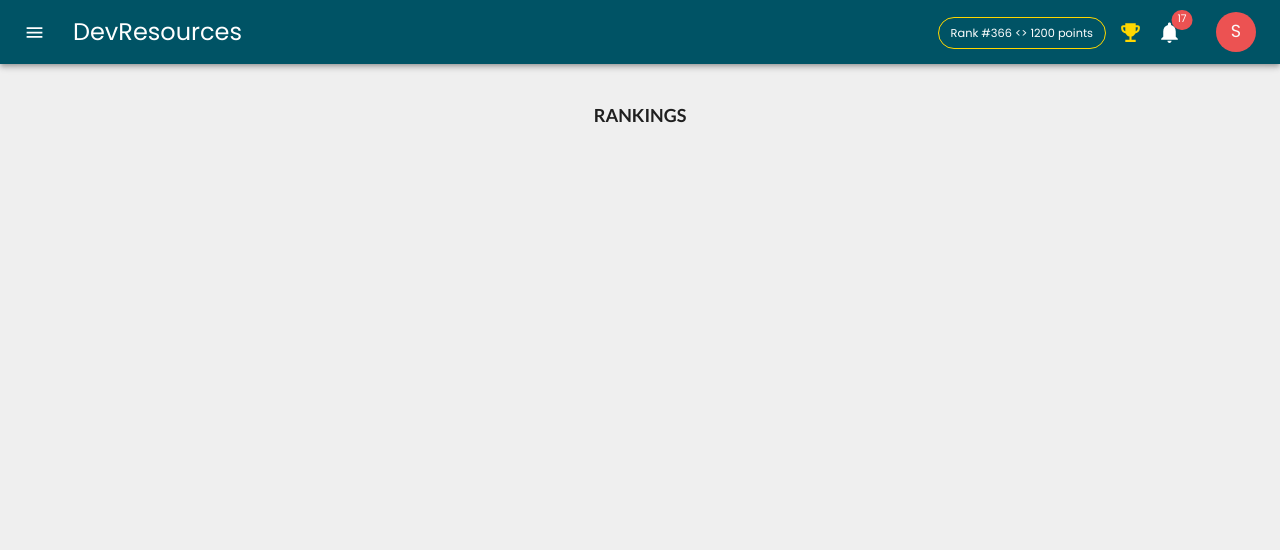
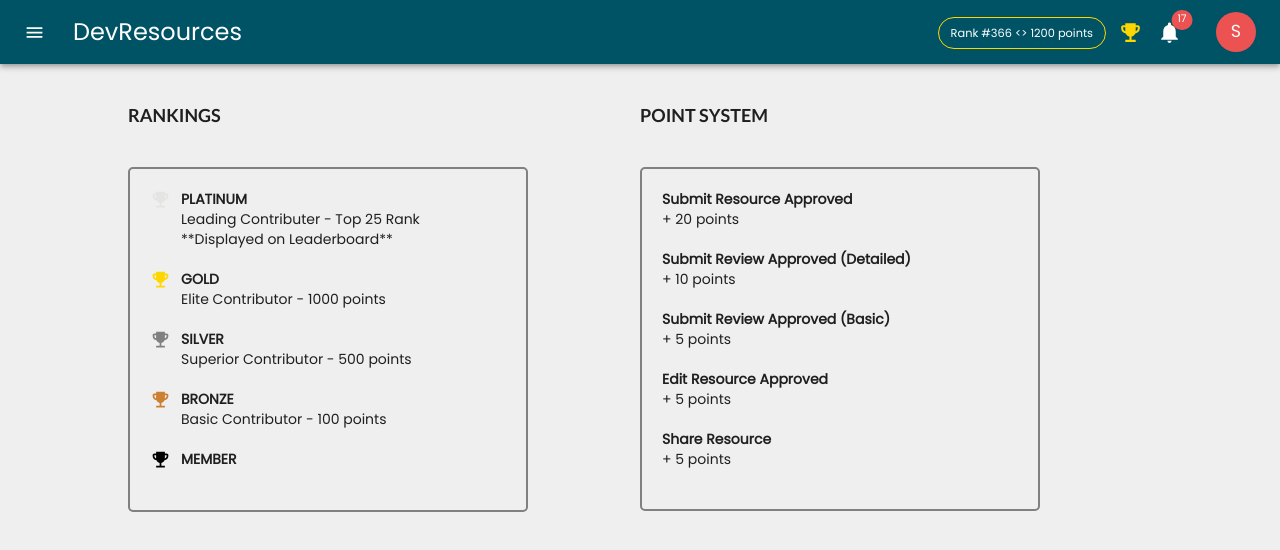
Before and after one commit to seanddallen/DevResourcesUI, a React (Create React App) app: page /rankings in a window 1280 px wide. Shown: the top 550 px of the page. Built offline with nearby package versions, Linux system fonts and the light colour scheme.

Commit message:
added Leaderboard and Ranking Components

```diff
--- a/src/Components/layout/TopNav.jsx
+++ b/src/Components/layout/TopNav.jsx
@@ -15,6 +15,7 @@
 import MailIcon from "@material-ui/icons/Mail";
 import NotificationsIcon from "@material-ui/icons/Notifications";
 import MoreIcon from "@material-ui/icons/MoreVert";
+import LogoutIcon from "@material-ui/icons/PowerSettingsNew";
 import Avatar from "@material-ui/core/Avatar";
 import Trophy from "@material-ui/icons/EmojiEvents";
 import Divider from "@material-ui/core/Divider";
@@ -135,8 +136,22 @@
       open={isMenuOpen}
       onClose={handleMenuClose}
     >
-      <MenuItem onClick={handleMenuClose}>Profile</MenuItem>
-      <MenuItem onClick={handleMenuClose}>Logout</MenuItem>
+      <Link to="/profile" style={{ color: "black" }}>
+        <MenuItem onClick={handleMenuClose} style={{ padding: "5px 20px" }}>
+          <AccountCircle style={{ marginRight: "5px" }} />
+          Profile
+        </MenuItem>
+      </Link>
+      <Link to="/rankings" style={{ color: "black" }}>
+        <MenuItem onClick={handleMenuClose} style={{ padding: "5px 20px" }}>
+          <Trophy style={{ marginRight: "5px" }} />
+          Rankings
+        </MenuItem>
+      </Link>
+      <MenuItem onClick={handleMenuClose} style={{ padding: "5px 20px" }}>
+        <LogoutIcon style={{ marginRight: "5px" }} />
+        Logout
+      </MenuItem>
     </Menu>
   );
 
@@ -177,6 +192,8 @@
           <AccountCircle />
         </IconButton>
         <p>Profile</p>
+        <p>Rankings</p>
+        <p>Logout</p>
       </MenuItem>
     </Menu>
   );
@@ -237,7 +254,12 @@
                 <div style={{ fontSize: "12px" }}>Score: 120</div>
               </div> */}
               <Trophy
-                style={{ height: "25px", width: "25px", color: "gold" }}
+                style={{
+                  height: "25px",
+                  width: "25px",
+                  color: "gold",
+                  textShadow: "0 0 15px gold"
+                }}
               />
             </IconButton>
             <IconButton
--- a/src/Components/main/Main.jsx
+++ b/src/Components/main/Main.jsx
@@ -33,7 +33,7 @@
               <ResourceForm openForm={openForm} setOpenForm={setOpenForm} />
               <Cards
                 toggleDrawer={props.toggleDrawer}
-                style={{ marginTop: "20px" }}
+                style={{ marginTop: "0px" }}
               />
             </div>
           </div>
--- a/src/Components/main/leaderboard/Leaderboard.jsx
+++ b/src/Components/main/leaderboard/Leaderboard.jsx
@@ -111,7 +111,33 @@
     setExpanded(!expanded);
   };
 
-  const leaders = [1, 2, 3, 4, 5, 6, 7, 8, 9, 10];
+  const leaders = [
+    1,
+    2,
+    3,
+    4,
+    5,
+    6,
+    7,
+    8,
+    9,
+    10,
+    11,
+    12,
+    13,
+    14,
+    15,
+    16,
+    17,
+    18,
+    19,
+    20,
+    21,
+    22,
+    23,
+    24,
+    25
+  ];
 
   const listOfLeaders = leaders.map(leader => {
     return (
@@ -176,10 +202,22 @@
         flexDirection: "column",
         flexWrap: "nowrap",
         alignItems: "center",
-        margin: "17px -20px 0px 50px"
+        margin: "20px -20px 0px 50px"
       }}
     >
-      <div style={{ fontSize: "14px" }}>LEADERBOARD</div>
+      <div style={{ fontSize: "14px", fontWeight: "bold" }}>LEADERBOARD</div>
+      <Grid
+        container
+        style={{
+          display: "flex",
+          justifyContent: "center",
+          alignItems: "center",
+          marginTop: "20px",
+          marginBottom: "0px"
+        }}
+      >
+        <div>** Top 25 Contributors **</div>
+      </Grid>
       <Card
         className={classes.card}
         style={{
--- a/src/Components/main/resources/ResourceCards.jsx
+++ b/src/Components/main/resources/ResourceCards.jsx
@@ -39,7 +39,8 @@
       style={{
         display: "flex",
         justifyContent: "center",
-        marginTop: "20px"
+        marginTop: "20px",
+        marginBottom: "-10px"
       }}
     >
       <Grid
--- a/src/Components/rankings/Rankings.jsx
+++ b/src/Components/rankings/Rankings.jsx
@@ -1,20 +1,14 @@
 import React, { Component } from "react";
-import EditIcon from "@material-ui/icons/Edit";
-import FavoriteIcon from "@material-ui/icons/Favorite";
-import ShareIcon from "@material-ui/icons/Share";
-import { IconButton } from "@material-ui/core";
-import Grid from "@material-ui/core/Grid";
-import Card from "@material-ui/core/Card";
-import Divider from "@material-ui/core/Divider";
-import CardHeader from "@material-ui/core/CardHeader";
 import { makeStyles } from "@material-ui/core/styles";
-
-// import ProfileCard from "./ProfileCard";
+import Trophy from "@material-ui/icons/EmojiEvents";
 
 const useStyles = makeStyles(theme => ({
   card: {
     margin: "20px",
     width: "800px"
+  },
+  background: {
+    // backgroundColor: theme.palette.grey.light
   }
 }));
 
@@ -34,19 +28,152 @@
         flexDirection: "column",
         alignItems: "center",
         marginTop: "0px",
-        width: "100vw"
+        width: "100vw",
+        height: "100vh"
+        // backgroundColor: "#C7C7C7"
       }}
+      className={classes.background}
     >
       <div
         style={{
           display: "flex",
-          flexDirection: "column",
-          alignItems: "center",
+          justifyContent: "center",
           marginTop: "40px",
-          width: "100vw"
+          width: "80vw"
         }}
       >
-        <h3>RANKINGS</h3>
+        <div style={{ width: "100%" }}>
+          <h3>RANKINGS</h3>
+          <div
+            style={{
+              display: "flex",
+              flexDirection: "column",
+              justifyContent: "center",
+              marginTop: "40px",
+              padding: "20px",
+              width: "400px",
+              border: "2px solid grey",
+              borderRadius: "5px"
+            }}
+          >
+            <div style={{ display: "flex", marginBottom: "20px" }}>
+              <Trophy style={{ color: "#e5e4e2", marginRight: "10px" }} />
+              <div>
+                <div>
+                  <b>PLATINUM</b>
+                </div>
+                <div>Leading Contributer - Top 25 Rank</div>
+                <div>**Displayed on Leaderboard**</div>
+              </div>
+            </div>
+            <div style={{ display: "flex", marginBottom: "20px" }}>
+              <Trophy style={{ color: "gold", marginRight: "10px" }} />
+              <div>
+                <div>
+                  <b>GOLD</b>
+                </div>
+                <div>Elite Contributor - 1000 points</div>
+              </div>
+            </div>
+            <div style={{ display: "flex", marginBottom: "20px" }}>
+              <Trophy style={{ color: "grey", marginRight: "10px" }} />
+              <div>
+                <div>
+                  <b>SILVER</b>
+                </div>
+                <div>Superior Contributor - 500 points</div>
+              </div>
+            </div>
+            <div style={{ display: "flex", marginBottom: "20px" }}>
+              <Trophy
+                style={{
+                  color: "#cd7f32",
+                  marginRight: "10px",
+                  textShadow: "5px 5px 15px red"
+                }}
+              />
+              <div>
+                <div>
+                  <b>BRONZE</b>
+                </div>
+                <div>Basic Contributor - 100 points</div>
+              </div>
+            </div>
+            <div style={{ display: "flex", marginBottom: "20px" }}>
+              <Trophy style={{ color: "black", marginRight: "10px" }} />
+              <div>
+                <div>
+                  <b>MEMBER</b>
+                </div>
+              </div>
+            </div>
+          </div>
+        </div>
+        <div
+          style={{
+            width: "100%"
+          }}
+        >
+          <h3>POINT SYSTEM</h3>
+          <div
+            style={{
+              display: "flex",
+              flexDirection: "column",
+              justifyContent: "center",
+              marginTop: "40px",
+              padding: "20px",
+              width: "400px",
+              border: "2px solid grey",
+              borderRadius: "5px"
+            }}
+          >
+            <div style={{ display: "flex", marginBottom: "20px" }}>
+              {/* <Trophy style={{ color: "#e5e4e2", marginRight: "10px" }} /> */}
+              <div>
+                <div>
+                  <b>Submit Resource Approved</b>
+                </div>
+                <div>+ 20 points</div>
+              </div>
+            </div>
+            <div style={{ display: "flex", marginBottom: "20px" }}>
+              {/* <Trophy style={{ color: "#e5e4e2", marginRight: "10px" }} /> */}
+              <div>
+                <div>
+                  <b>Submit Review Approved (Detailed)</b>
+                </div>
+                <div>+ 10 points</div>
+              </div>
+            </div>
+            <div style={{ display: "flex", marginBottom: "20px" }}>
+              {/* <Trophy style={{ color: "#e5e4e2", marginRight: "10px" }} /> */}
+              <div>
+                <div>
+                  <b>Submit Review Approved (Basic)</b>
+                </div>
+                <div>+ 5 points</div>
+              </div>
+            </div>
+            <div style={{ display: "flex", marginBottom: "20px" }}>
+              {/* <Trophy style={{ color: "#e5e4e2", marginRight: "10px" }} /> */}
+              <div>
+                <div>
+                  <b>Edit Resource Approved</b>
+                </div>
+                <div>+ 5 points</div>
+              </div>
+            </div>
+            <div style={{ display: "flex", marginBottom: "20px" }}>
+              {/* <Trophy style={{ color: "#e5e4e2", marginRight: "10px" }} /> */}
+              <div>
+                <div>
+                  <b>Share Resource</b>
+                </div>
+                <div>+ 5 points</div>
+              </div>
+            </div>
+          </div>
+        </div>
       </div>
     </div>
   );
```
